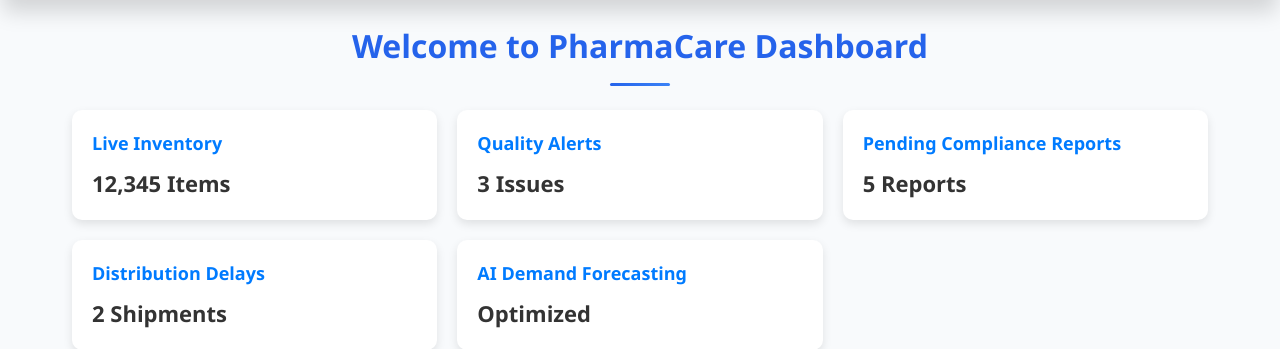
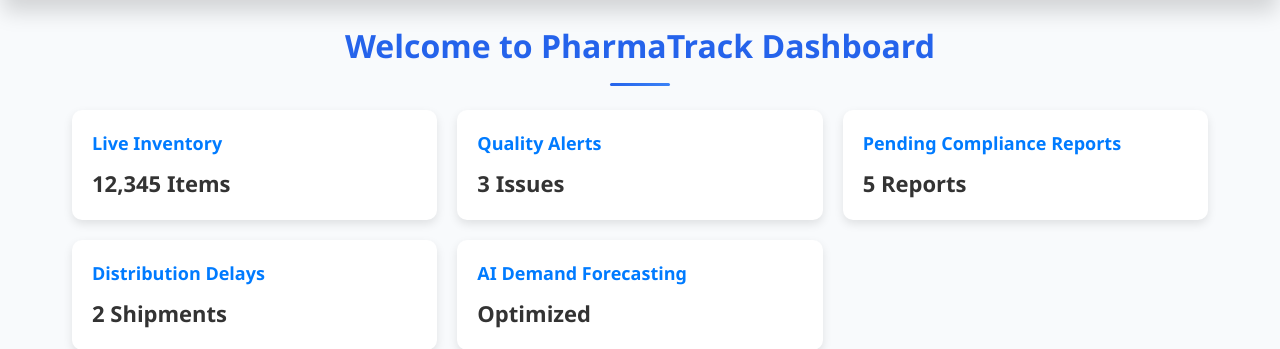
Before and after one commit to Umar-MultiverseCode/Pharma-Track, a Django app: page /dashboard/ in a window 1280 px wide. Shown: the part 90-439 px from the top of the page. Run offline with Django 5.2, Linux system fonts and the light colour scheme.

Commit message:
Update dashboard.html

```diff
--- a/templates/dashboard.html
+++ b/templates/dashboard.html
@@ -61,7 +61,7 @@
         }
     </style>
 
-    <h2>Welcome to PharmaCare Dashboard</h2>
+    <h2>Welcome to PharmaTrack Dashboard</h2>
 
     <!-- Dashboard Overview -->
     <div class="dashboard-container">
```
